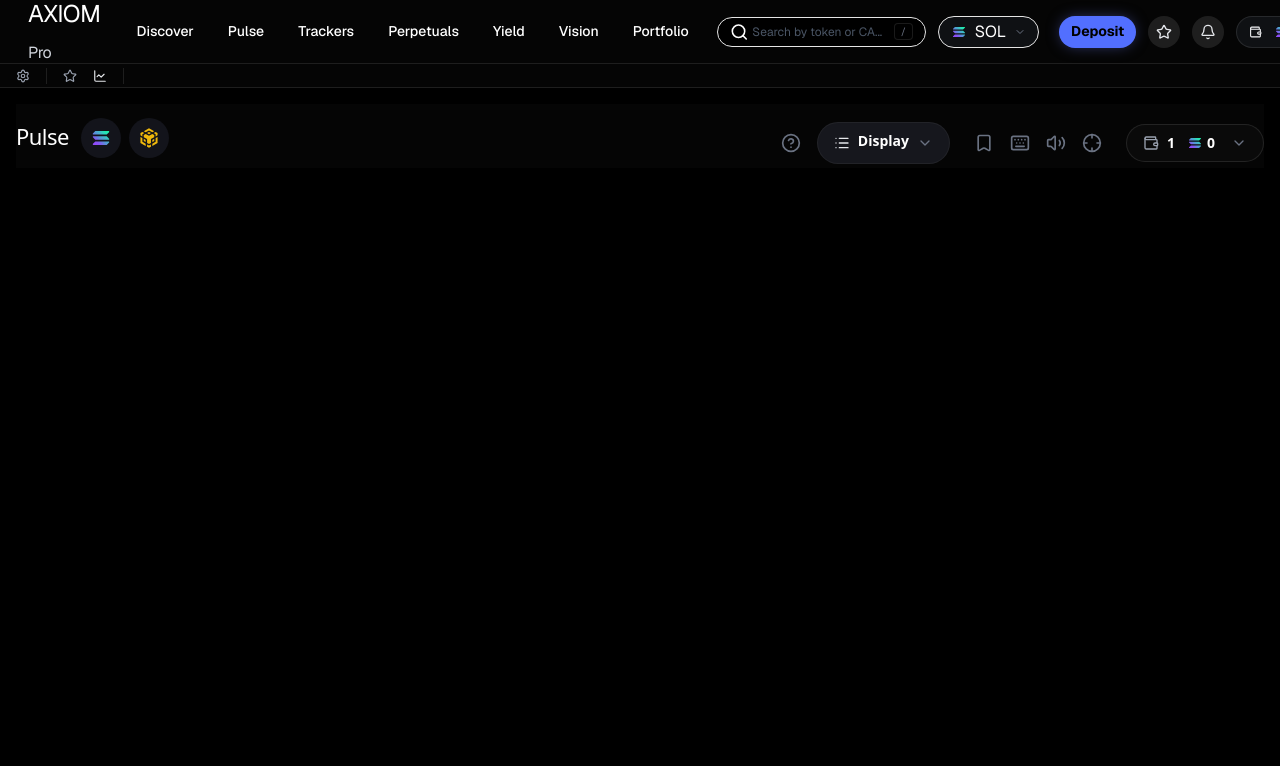
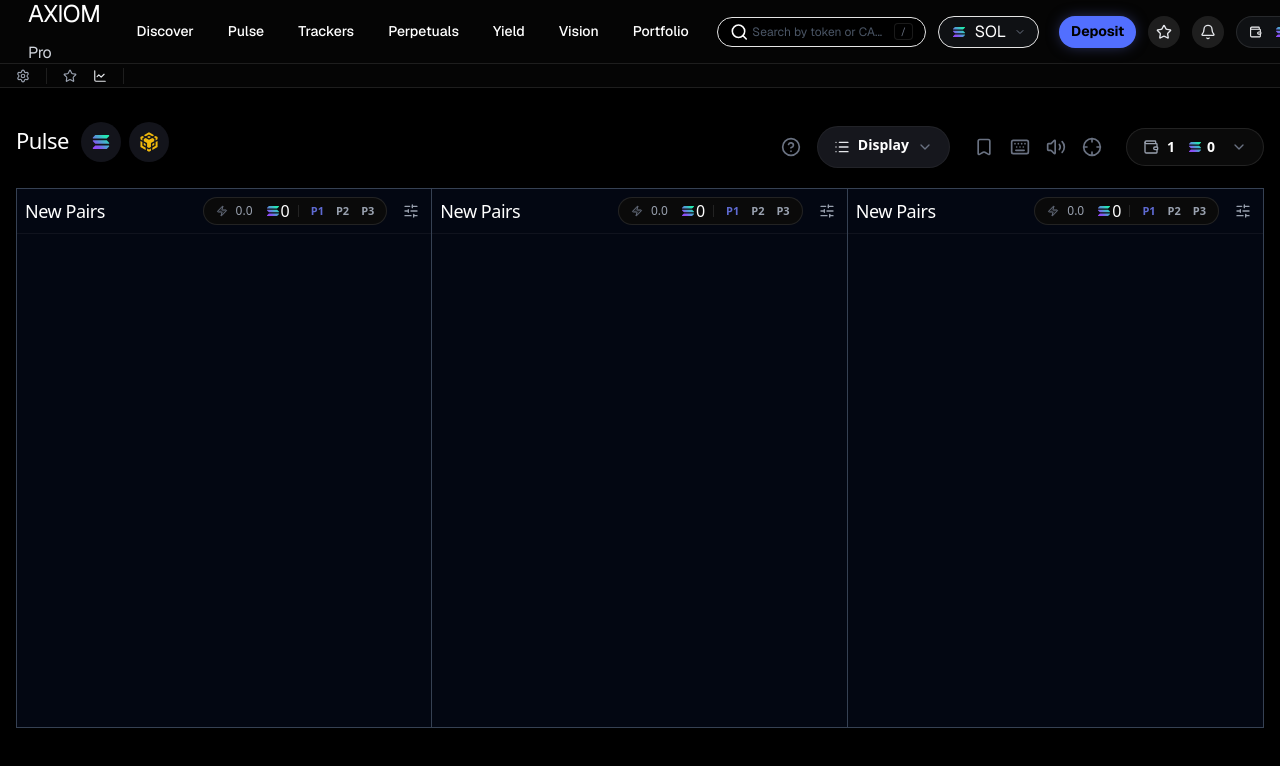
Before and after one commit to Abhishek172004/eterna-assignment, a Next.js app: page / in a window 1280 px wide. Shown: the top 766 px of the page. Built offline with nearby package versions, Linux system fonts and the light colour scheme.

Commit message:
table-add

```diff
--- a/app/layout.tsx
+++ b/app/layout.tsx
@@ -7,6 +7,7 @@ import Header from "@/components/Header";
 import TaskBar from "@/components/TaskBar";
 import { Button } from "@/components/ui/button";
 import DashboardHeader from "@/components/DashboardHeader";
+import Box from "@/components/Box";
 
 const geistSans = Geist({
   variable: "--font-geist-sans",
@@ -35,8 +36,9 @@ export default function RootLayout({
       >
         <Header />
         <TaskBar />
-        <div className="flex flex-col py-[16px] px-[16px] gap-4">
+        <div className="flex flex-col gap-y-[16px] px-[16px] py-[20px] gap-4">
           <DashboardHeader/>
+          <Box/>
         </div>
       </body>
     </html>
--- /dev/null
+++ b/components/Box.tsx
@@ -0,0 +1,24 @@
+import React from 'react';
+import { Settings, Star, Activity, ChartLine } from 'lucide-react';
+import HeaderControl from './HeaderControl';
+
+const Box = () => {
+  return (
+    <div className="w-full h-135 grid grid-cols-1 md:grid-cols-3 divide-y md:divide-y-0 md:divide-x divide-gray-700
+    border border-gray-700 text-white bg-gray-950">
+      <div className='flex flex-col'>
+          <HeaderControl/>
+      </div>
+
+      <div>
+        <HeaderControl/>
+      </div>
+      <div>
+        <HeaderControl/>
+      </div>
+    </div>
+
+  );
+};
+
+export default Box;
--- a/components/DashboardHeader.tsx
+++ b/components/DashboardHeader.tsx
@@ -29,7 +29,7 @@ import { Button } from './ui/button';
 
 const DashboardHeader = () => {
   return (
-    <div className="w-full h-16 flex items-center justify-between bg-[#050505]">
+    <div className="w-full h-16 flex items-center justify-between bg-black">
 
         {/* --- LEFT: Title & Badges --- */}
         <div className="flex items-center gap-3">
--- /dev/null
+++ b/components/HeaderControl.tsx
@@ -0,0 +1,52 @@
+import React from 'react';
+import { Zap, SlidersHorizontal } from 'lucide-react';
+import Image from 'next/image';
+const HeaderControl = () => {
+  return (
+    <div className="w-full bg-gray-950 p-2 flex items-center justify-between border-b border-white/5">
+
+        {/* Left Title */}
+        <h2 className="text-lg text-white tracking-tight">
+            New Pairs
+        </h2>
+
+        {/* Right Controls Container */}
+        <div className="flex items-center gap-3">
+
+            {/* The Main Pill Container */}
+            <div className="flex items-center bg-[#0a0a0a] border border-white/10 rounded-full h-7 px-1">
+
+                {/* Section 1: Zap & Stats */}
+                <div className="flex items-center gap-2 px-2">
+                    <Zap className="w-3 h-3 text-gray-500 fill-gray-500/20" />
+                    <span className="text-xs font-medium text-gray-400">0.0</span>
+                </div>
+
+                {/* Section 2: Solana Logo */}
+                <div className="flex items-center justify-center px-1">
+                    <Image src="/firsticon.svg" width={16} height={16} alt="icon"/>0
+                </div>
+
+                {/* Vertical Divider */}
+                <div className="w-[1px] h-3 bg-white/10 mx-1"></div>
+
+                {/* Section 3: P1 P2 P3 Toggles */}
+                <div className="flex items-center gap-3 px-2 text-[11px] font-bold">
+                    <span className="text-[#5e6ad2] cursor-pointer hover:opacity-80">P1</span>
+                    <span className="text-gray-400 cursor-pointer hover:text-white transition-colors">P2</span>
+                    <span className="text-gray-400 cursor-pointer hover:text-white transition-colors">P3</span>
+                </div>
+
+            </div>
+
+            {/* Filter Settings Icon */}
+            <button className="text-gray-400 hover:text-white transition-colors p-1">
+                <SlidersHorizontal className="w-4 h-4" />
+            </button>
+
+        </div>
+    </div>
+  );
+};
+
+export default HeaderControl;
--- /dev/null
+++ b/components/ui/table.tsx
@@ -0,0 +1,116 @@
+"use client"
+
+import * as React from "react"
+
+import { cn } from "@/lib/utils"
+
+function Table({ className, ...props }: React.ComponentProps<"table">) {
+  return (
+    <div
+      data-slot="table-container"
+      className="relative w-full overflow-x-auto"
+    >
+      <table
+        data-slot="table"
+        className={cn("w-full caption-bottom text-sm", className)}
+        {...props}
+      />
+    </div>
+  )
+}
+
+function TableHeader({ className, ...props }: React.ComponentProps<"thead">) {
+  return (
+    <thead
+      data-slot="table-header"
+      className={cn("[&_tr]:border-b", className)}
+      {...props}
+    />
+  )
+}
+
+function TableBody({ className, ...props }: React.ComponentProps<"tbody">) {
+  return (
+    <tbody
+      data-slot="table-body"
+      className={cn("[&_tr:last-child]:border-0", className)}
+      {...props}
+    />
+  )
+}
+
+function TableFooter({ className, ...props }: React.ComponentProps<"tfoot">) {
+  return (
+    <tfoot
+      data-slot="table-footer"
+      className={cn(
+        "bg-muted/50 border-t font-medium [&>tr]:last:border-b-0",
+        className
+      )}
+      {...props}
+    />
+  )
+}
+
+function TableRow({ className, ...props }: React.ComponentProps<"tr">) {
+  return (
+    <tr
+      data-slot="table-row"
+      className={cn(
+        "hover:bg-muted/50 data-[state=selected]:bg-muted border-b transition-colors",
+        className
+      )}
+      {...props}
+    />
+  )
+}
+
+function TableHead({ className, ...props }: React.ComponentProps<"th">) {
+  return (
+    <th
+      data-slot="table-head"
+      className={cn(
+        "text-foreground h-10 px-2 text-left align-middle font-medium whitespace-nowrap [&:has([role=checkbox])]:pr-0 [&>[role=checkbox]]:translate-y-[2px]",
+        className
+      )}
+      {...props}
+    />
+  )
+}
+
+function TableCell({ className, ...props }: React.ComponentProps<"td">) {
+  return (
+    <td
+      data-slot="table-cell"
+      className={cn(
+        "p-2 align-middle whitespace-nowrap [&:has([role=checkbox])]:pr-0 [&>[role=checkbox]]:translate-y-[2px]",
+        className
+      )}
+      {...props}
+    />
+  )
+}
+
+function TableCaption({
+  className,
+  ...props
+}: React.ComponentProps<"caption">) {
+  return (
+    <caption
+      data-slot="table-caption"
+      className={cn("text-muted-foreground mt-4 text-sm", className)}
+      {...props}
+    />
+  )
+}
+
+export {
+  Table,
+  TableHeader,
+  TableBody,
+  TableFooter,
+  TableHead,
+  TableRow,
+  TableCell,
+  TableCaption,
+}
```
